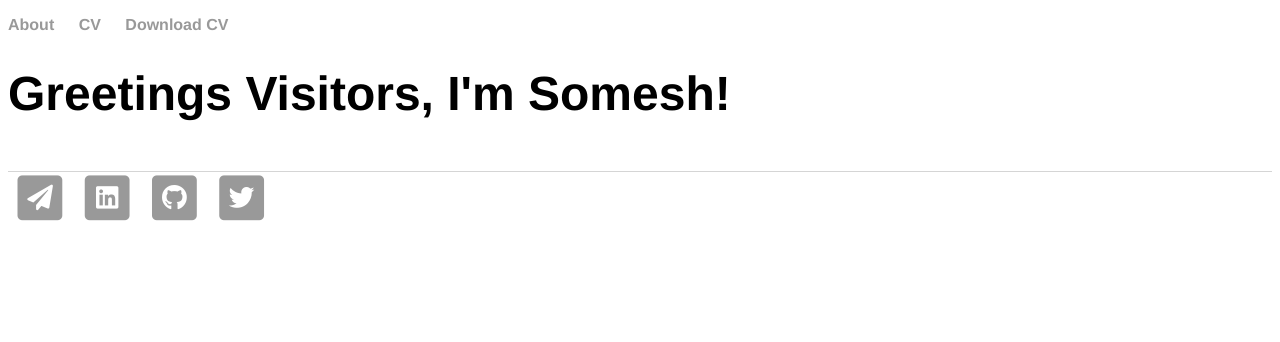
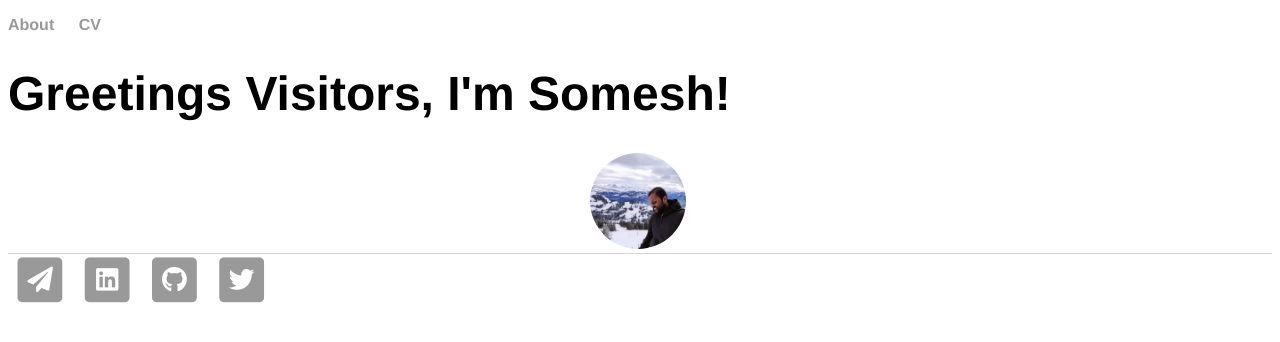
Before and after one commit to saisomesh2594/saisomesh2594.github.io, a Jekyll site: the page built from index.html, in a window 1280 px wide. Shown: the top 342 px of the page. Built offline with Jekyll 4.4.1, drawn with Linux system fonts in a browser that asks for light colours.

Commit message:
Update index.html

```diff
--- a/index.html
+++ b/index.html
@@ -14,7 +14,7 @@ title: Somesh Sai, Just Another Bioinformatician
 		<ul>
 			<li><a href="/about">About</a></li>
 			<li><a href="/cv">CV</a></li>
-			<li><a href="/cv">Download CV</a></li>
+			<!--<li><a href="/cv">Download CV</a></li>-->
 		</ul>
 	</nav>
 	<div class="container">
@@ -22,8 +22,8 @@ title: Somesh Sai, Just Another Bioinformatician
         		<h1>Greetings Visitors, I'm Somesh!</h1>
 		</div><!-- /.blurb -->
 		<div class="logo-container">
-			<a href="www.google.com">
-				<img itemprop="image" src="/images/me.jpg" height="0" width="0" alt="Somesh Sai"/></a>
+			<a class="logo" itemprop="url" href="{{ page.baseurl }}" style="background-image: url('{{ site.baseurl }}{{ site.logo }}')" alt="Somesh"></a>
+			<img itemprop="image" src="{{ site.baseurl }}{{ site.logo }}" height="0" width="0" alt="Somesh"/>
 		</div>
 	</div><!-- /.container -->
 	<footer>
```
